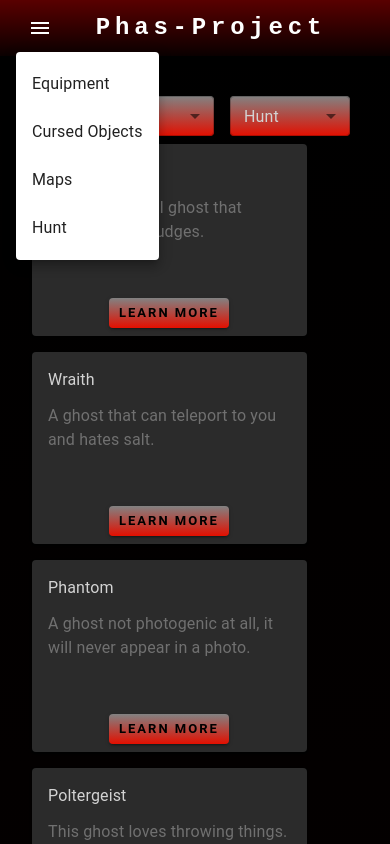
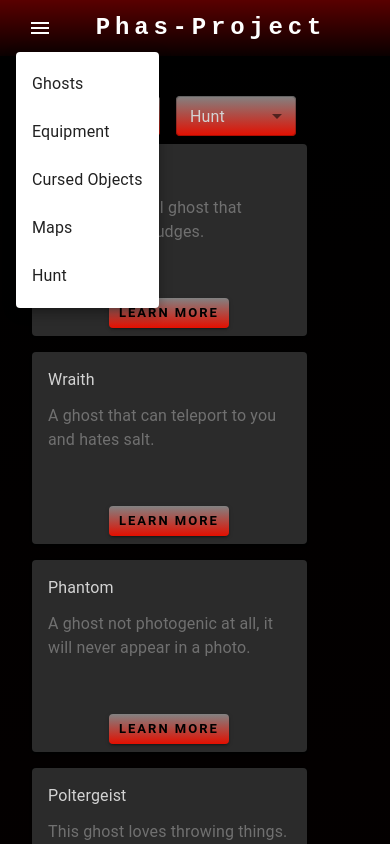
Before and after one commit to julio-nt/phasmophobia-project, a Next.js app: page /ghosts in a window 390 px wide. Both pictures are taken after a click on the button "account of current user". Shown: the top 844 px of the page. Built offline with nearby package versions, Linux system fonts and the light colour scheme.

Commit message:
align adjustment

```diff
--- a/src/components/ghostCard/GhostCard.styles.tsx
+++ b/src/components/ghostCard/GhostCard.styles.tsx
@@ -54,6 +54,9 @@ const filterContainer = styled(Box)(({ theme }) => ({
 	display: 'flex',
 	flexWrap: 'wrap',
 	justifyContent: 'flex-end',
+	[theme.breakpoints.down(630)]: {
+		justifyContent: 'flex-start',
+	}
 }));
 
 export {
--- a/src/components/navbar/NavBar.tsx
+++ b/src/components/navbar/NavBar.tsx
@@ -131,6 +131,16 @@ export default function NavBar() {
 									display: { xs: 'block', md: 'none' },
 								}}
 							>
+								<Link href='/ghosts' key={uuidv4()}>
+										<MenuItem
+											key='ghosts'
+											onClick={handleCloseNavMenu}
+										>
+											<Typography textAlign='center'>
+												Ghosts
+											</Typography>
+										</MenuItem>
+									</Link>
 								{/* MENU DE TELA PEQUENA */}
 								{pages.map(page => (
 									<Link href={page.link} key={uuidv4()}>
```
